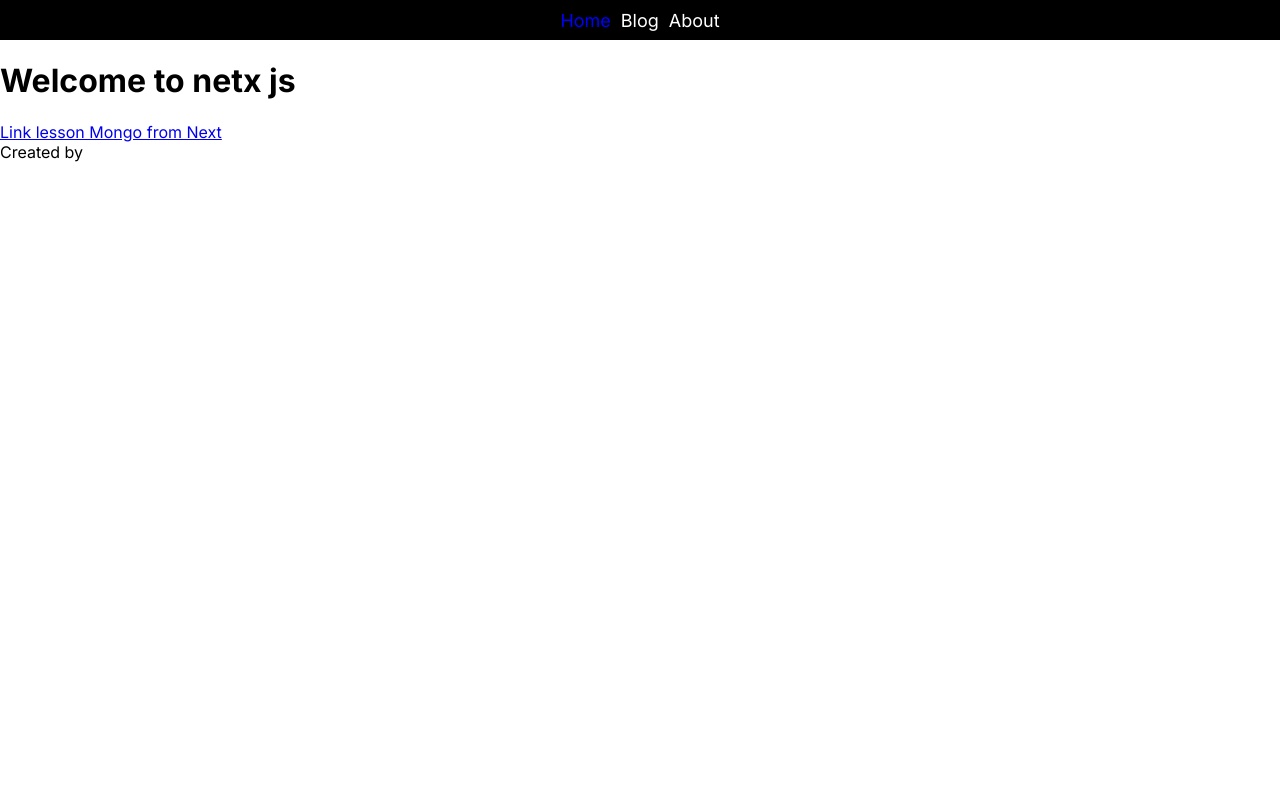
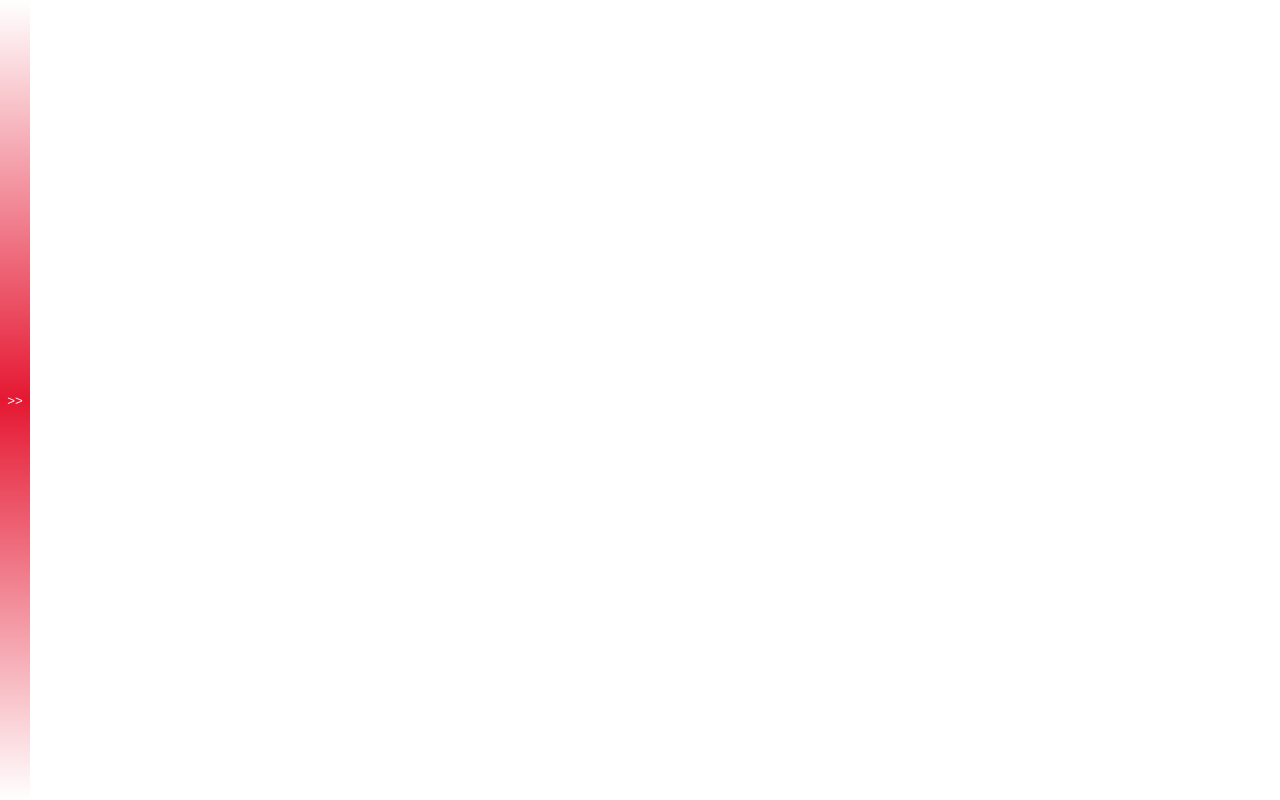
Before and after one commit to shinkar94/spend_wise, a Next.js app: page / in a window 1280 px wide. Built offline with nearby package versions, Linux system fonts and the light colour scheme.

Commit message:
feat: added styled component and add wrapper, side_bar

```diff
--- a/package.json
+++ b/package.json
@@ -12,6 +12,7 @@
     "@types/node": "20.5.0",
     "@types/react": "18.2.20",
     "@types/react-dom": "18.2.7",
+    "@types/styled-components": "^5.1.26",
     "bcrypt": "^5.1.0",
     "eslint": "8.47.0",
     "eslint-config-next": "13.4.16",
@@ -20,6 +21,7 @@
     "next": "13.4.16",
     "react": "18.2.0",
     "react-dom": "18.2.0",
+    "styled-components": "^6.0.7",
     "typescript": "5.1.6"
   },
   "devDependencies": {
--- a/src/app/layout.tsx
+++ b/src/app/layout.tsx
@@ -1,29 +1,20 @@
 import './globals.css'
-import type { Metadata } from 'next'
-import { Inter } from 'next/font/google'
-import { Header } from '@/components/header'
-import { Footer } from '@/components/footer'
+import type {Metadata} from 'next'
+import {Inter} from 'next/font/google'
+import {Wrapper} from "@/components/wrapper/wrapper";
 
-const inter = Inter({ subsets: ['latin'] })
+const inter = Inter({subsets: ['latin']})
 
 export const metadata: Metadata = {
     title: 'Next App',
     description: 'Generated by create next app',
 }
 
-export default function RootLayout({
-  children,
-}: {
-  children: React.ReactNode
-}) {
+export default function RootLayout({children,}: { children: React.ReactNode }) {
     return (
         <html lang="en">
         <body className={inter.className}>
-        <Header />
-        <main>
-          {children}
-        </main>
-        <Footer />
+            <Wrapper />
         </body>
         </html>
     )
--- a/src/components/header.tsx
+++ b/src/components/header.tsx
@@ -1,4 +1,4 @@
-import {Navigation} from "@/components/navigation";
+import {Navigation} from "@/components/side_bar/navigation";
 
 const navItems = [
     {label: 'Home', href: "/"},
--- /dev/null
+++ b/src/components/side_bar/side_bar.tsx
@@ -0,0 +1,8 @@
+import {Side_bar_menu} from "@/components/side_bar/side_bar_menu/side_bar_menu";
+
+
+export const Side_bar = () =>{
+    return(
+        <Side_bar_menu />
+    )
+}
--- /dev/null
+++ b/src/components/side_bar/side_bar_menu/side_bar_menu.tsx
@@ -0,0 +1,80 @@
+'use client'
+import {Navigation} from "@/components/side_bar/navigation";
+import {useState} from "react";
+import styled, {css} from "styled-components";
+
+const navItems = [
+    {label: 'Home', href: "/"},
+    {label: 'Calendar', href: "/blog"},
+    {label: 'Graf', href: "/about"},
+    {label: 'Category', href: "/about"},
+    {label: 'Spend', href: "/about"},
+    {label: 'Money', href: "/about"},
+]
+export const Side_bar_menu =()=>{
+    const [navWindow, setNavWindow] = useState<boolean>(false)
+    const [bgNav, setBgNav] = useState<boolean>(false)
+    const onClickHandler = () => {
+        setNavWindow(!navWindow)
+        setBgNav(!bgNav)
+        // dispatch(onBlurAC('sideBarBtn'))
+    }
+    return(
+        <Nav navWindow={navWindow} bg={bgNav}>
+            <Navigation navLinks={navItems} />
+            <button  onClick={onClickHandler}>{navWindow ? `<<` : `>>`}</button>
+        </Nav>
+
+    )
+}
+type NavType = {
+    navWindow: boolean
+    bg: boolean
+}
+const Nav = styled.div<NavType>`
+  position: fixed;
+  top: 0;
+  left: -215px;
+  display: flex;
+  flex-direction: column;
+  width: 200px;
+  height: 100vh;
+  padding: 15px 30px 15px 15px;
+  background: none;
+  transition: 0.5s;
+  z-index: 11;
+
+  ${props => props.navWindow && css`
+    left: 0;
+  `}
+  ${props => props.bg && css`
+    background-color: #222131;
+  `}
+  & button {
+    position: absolute;
+    top: 0;
+    right: 0;
+    height: 100vh;
+    width: 30px;
+    background: linear-gradient(rgba(255, 255, 255, 0), #423B63, rgba(255, 255, 255, 0));
+    border: 0;
+    cursor: pointer;
+    color: white;
+    &:hover {
+      background: linear-gradient(rgba(255, 255, 255, 0), #e51832, rgba(255, 255, 255, 0));
+    }
+  }
+  & a{
+    display: flex;
+    align-items: center;
+    color: white;
+    text-decoration: none;
+    height: 30px;
+    cursor: pointer;
+    &:hover{
+      color: #FF6384;
+      border-left: 2px solid #FF6384;
+      padding-left: 2px;
+    }
+  }
+`
--- /dev/null
+++ b/src/components/wrapper/wrapper.tsx
@@ -0,0 +1,28 @@
+'use client'
+
+import {Side_bar} from "@/components/side_bar/side_bar";
+import styled from "styled-components";
+
+
+export const Wrapper = () =>{
+    return (
+        <Wrapperr>
+            <Side_bar />
+            <ContentWrapper>
+
+            </ContentWrapper>
+        </Wrapperr>
+    )
+}
+
+const Wrapperr = styled.div`
+  height: 100vh;
+  //background: red;
+  display: flex;
+  margin-left: 30px;
+  margin-right: 30px;
+`
+
+const ContentWrapper = styled.div`
+
+`
```
Also changed, not shown: src/components/side_bar/navigation.tsx (renamed from src/components/navigation.tsx), 1 other file (tests, documents, lock files or other folders). Lines whose indentation alone changed are shown as unchanged.
